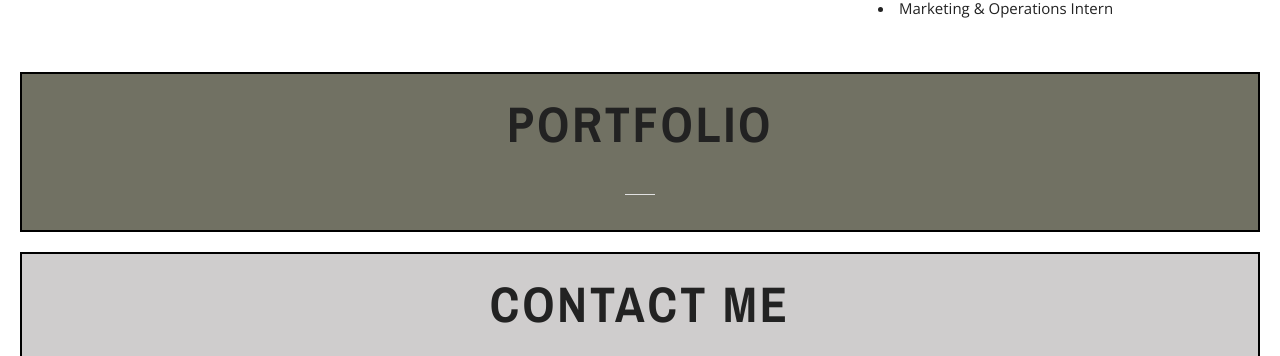
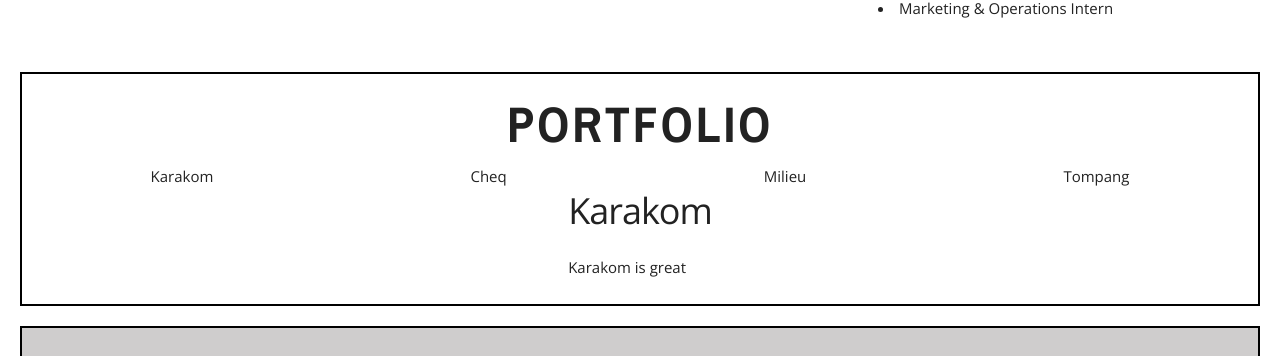
Before and after one commit to giftofjehovah/portfolio, a React (Create React App) app: page / in a window 1280 px wide. Shown: the part 1949-2305 px from the top of the page. Built offline with nearby package versions, Linux system fonts and the light colour scheme.

Commit message:
showcase displaying relevant content

```diff
--- /dev/null
+++ b/src/Components/FeatureButton.js
@@ -0,0 +1,14 @@
+import React, { Component } from 'react';
+
+export default class FeatureButton extends Component {
+
+  clicking() {
+    this.props.cb(this.props.title)
+  }
+
+  render(){
+    return(
+      <div onClick={this.clicking.bind(this)}>{this.props.title}</div>
+    )
+  }
+}
--- a/src/Experience.js
+++ b/src/Experience.js
@@ -45,7 +45,7 @@ class Experience extends Component {
     }
 
     return(
-      <div className="Experience-panel">
+      <div className="Experience-panel" id="work">
         {Content}
 
         <div className="Experience">
--- a/src/Showcase.js
+++ b/src/Showcase.js
@@ -1,12 +1,53 @@
 import React, { Component } from 'react';
 import './style/App.css';
+import Cheq from './Showcase/Cheq.js';
+import Karakom from './Showcase/Karakom.js';
+import Milieu from './Showcase/Milieu.js';
+import Tompang from './Showcase/Tompang.js';
+import FeatureButton from './Components/FeatureButton.js';
 
 class Showcase extends Component {
+  constructor(){
+    super();
+    this.state = {
+      _showContent: "karakom"
+    }
+  }
+
+  _triggerChange(title) {
+    this.setState({
+      _showContent: title
+    })
+  }
+
   render(){
-    return(
+    switch(this.state._showContent) {
+      case "Cheq":
+        this.state.content = <Cheq />
+        break;
+      case "Milieu":
+        this.state.content = <Milieu />
+        break;
+      case "Tompang":
+        this.state.content = <Tompang />
+        break;
+      default:
+        this.state.content = <Karakom />
+        break;
+    }
+
+    return (
       <div className="Showcase-panel">
         <h1 className="title">Portfolio</h1>
-        <hr/>
+        <div>
+          <FeatureButton title="Karakom" cb={this._triggerChange.bind(this)} />
+          <FeatureButton title="Cheq" cb={this._triggerChange.bind(this)} />
+          <FeatureButton title="Milieu" cb={this._triggerChange.bind(this)} />
+          <FeatureButton title="Tompang" cb={this._triggerChange.bind(this)} />
+        </div>
+        <div>
+          {this.state.content}
+        </div>
       </div>
     )
   }
--- /dev/null
+++ b/src/Showcase/Cheq.js
@@ -0,0 +1,15 @@
+import React, { Component } from 'react';
+import '../style/App.css';
+
+class Cheq extends Component {
+  render(){
+    return(
+      <div>
+        <h3>Cheq</h3>
+        <p>Cheq is great</p>
+      </div>
+    )
+  }
+}
+
+export default Cheq;
--- /dev/null
+++ b/src/Showcase/Karakom.js
@@ -0,0 +1,15 @@
+import React, { Component } from 'react';
+import '../style/App.css';
+
+class Karakom extends Component {
+  render(){
+    return(
+      <div>
+        <h3>Karakom</h3>
+        <p>Karakom is great</p>
+      </div>
+    )
+  }
+}
+
+export default Karakom;
--- /dev/null
+++ b/src/Showcase/Milieu.js
@@ -0,0 +1,15 @@
+import React, { Component } from 'react';
+import '../style/App.css';
+
+class Milieu extends Component {
+  render(){
+    return(
+      <div>
+        <h3>Milieu</h3>
+        <p>Milieu is great</p>
+      </div>
+    )
+  }
+}
+
+export default Milieu;
--- /dev/null
+++ b/src/Showcase/Tompang.js
@@ -0,0 +1,15 @@
+import React, { Component } from 'react';
+import '../style/App.css';
+
+class Tompang extends Component {
+  render(){
+    return(
+      <div>
+        <h3>Tompang</h3>
+        <p>Tompang is great</p>
+      </div>
+    )
+  }
+}
+
+export default Tompang;
--- a/src/style/App.css
+++ b/src/style/App.css
@@ -113,13 +113,6 @@ body {
   padding: 100px 300px;
   text-align: center; }
 
-/*Showcase*/
-.Showcase-panel {
-  height: 100%;
-  border: 2px solid black;
-  margin: 20px;
-  background-color: #717163; }
-
 /*Contact Me*/
 .Contact-panel {
   height: 100%;
@@ -212,4 +205,16 @@ body {
           margin: 0;
           text-transform: uppercase; }
 
+/*Showcase*/
+.Showcase-panel {
+  height: 100%;
+  border: 2px solid black;
+  margin: 20px;
+  background-color: white; }
+  .Showcase-panel > div {
+    display: flex;
+    justify-content: space-around; }
+  .Showcase-panel div {
+    height: 100%; }
+
 /*# sourceMappingURL=App.css.map */
--- a/src/style/App.scss
+++ b/src/style/App.scss
@@ -144,10 +144,7 @@ body {
   padding: 100px 300px;
   text-align: center;
 }
-/*Showcase*/
-.Showcase-panel {
-  @include panel(#717163);
-}
+
 /*Contact Me*/
 .Contact-panel {
   @include panel(#CFCDCD);
@@ -242,3 +239,17 @@ body {
 
   }
 }
+
+/*Showcase*/
+.Showcase-panel {
+  @include panel(white);
+  > div {
+    display: flex;
+    justify-content: space-around;
+  }
+
+  div {
+    height: 100%;
+  }
+
+}
```
Also changed, not shown: 1 other file (tests, documents, lock files or other folders).
